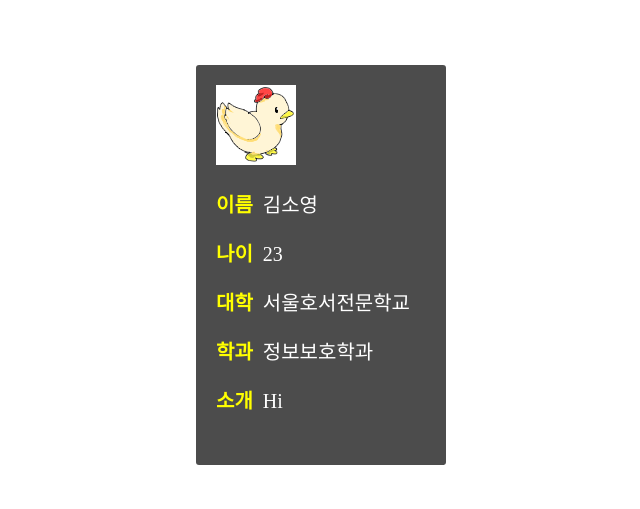
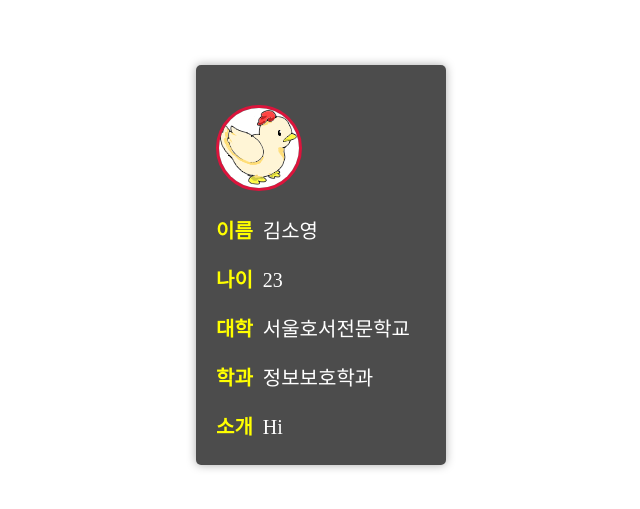
Before and after one commit to evas911/test20220302, a website built with Parcel: page profile.html in a window 1280 px wide. Shown: the part 143-652 px from the top of the page, without its empty margins (319-959 px from the left). Built offline with nearby package versions, Linux system fonts and the light colour scheme.

Commit message:
3rd profile

```diff
--- a/profile.css
+++ b/profile.css
@@ -9,11 +9,17 @@ body{
   width: 250px;
   height: 400px;
   background-color: rgba(0, 0, 0, 0.7);
+  box-shadow: 0 0 10px #aaa;
   padding: 20px;
   box-sizing: border-box;
-  border-radius: 3px;
+  border-radius: 5px;
 }
 .profile img{
+  color: black;
+  margin-top: 20px;
+  background-position: center;
+  border: 3px solid crimson;
+  border-radius: 50px;
 }
 .profile p{
   font-size: 20px;
```
